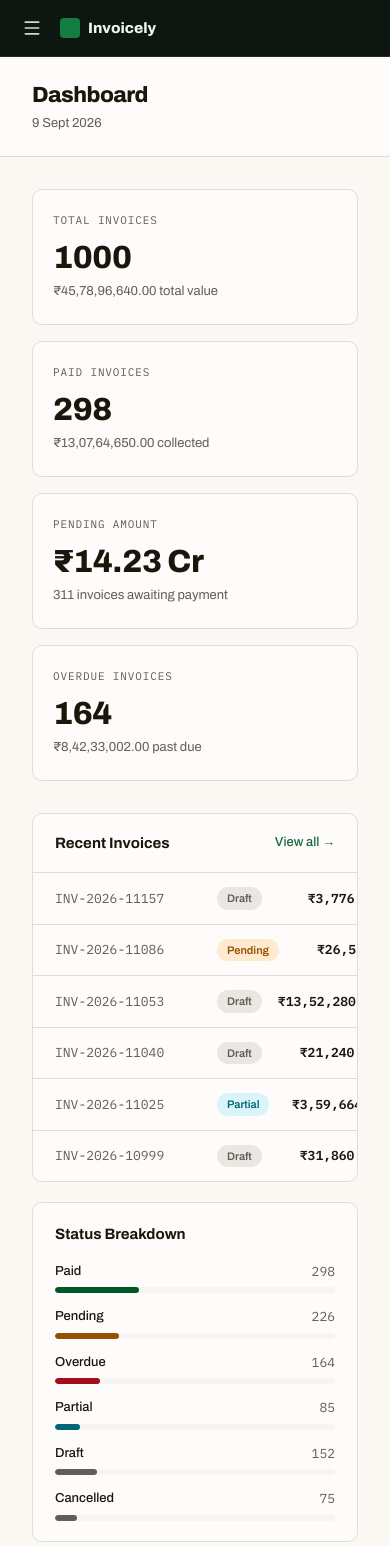
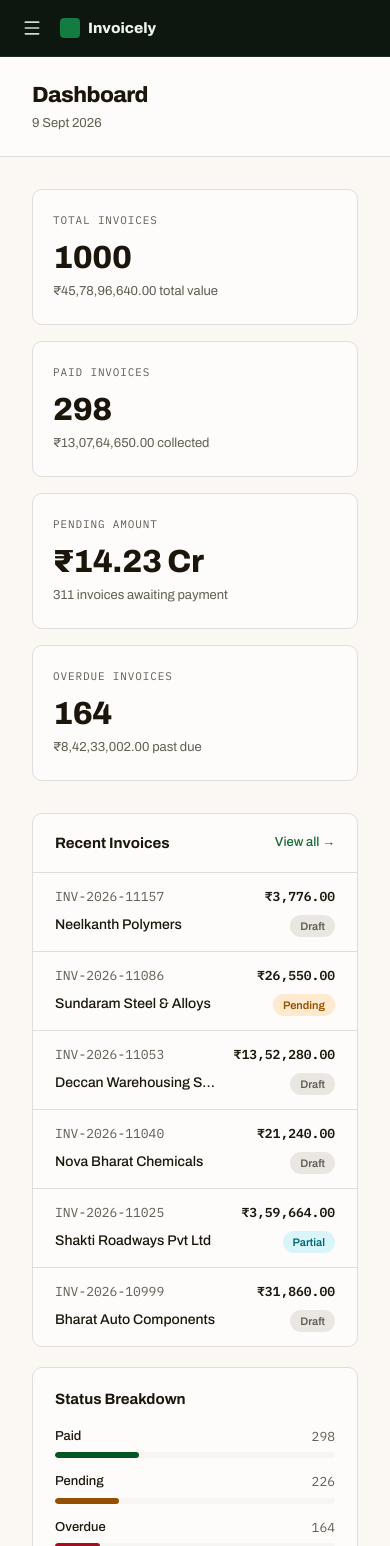
Before and after one commit to thisisfaizanali/ffx-assignment2, a Next.js app: page / in a window 390 px wide. Shown: the top 1546 px of the page. Built offline with nearby package versions, Linux system fonts and the light colour scheme.

Commit message:
fix: stack recent invoice rows on small screens so amounts stay visible

```diff
--- a/src/components/dashboard/recent-invoices.tsx
+++ b/src/components/dashboard/recent-invoices.tsx
@@ -16,23 +16,30 @@ export function RecentInvoices({ invoices }: { invoices: Invoice[] }) {
         </Link>
       </div>
       {invoices.map((inv) => (
+        /**
+         * Two rows on a phone (number + amount, then client + status), one row
+         * from `sm` up. The source order suits the stacked layout; `sm:order-*`
+         * puts the columns back in reading order on wider screens.
+         */
         <Link
           key={inv.id}
           href={`/invoices/${inv.id}`}
-          className="flex items-center gap-4 border-b border-border px-[22px] py-3.5 transition-colors last:border-0 hover:bg-accent"
+          className="grid grid-cols-[1fr_auto] items-center gap-x-4 gap-y-1.5 border-b border-border px-[22px] py-3.5 transition-colors last:border-0 hover:bg-accent sm:flex sm:gap-4"
         >
-          <span className="w-[130px] shrink-0 font-mono text-[13px] text-muted-foreground">
+          <span className="min-w-0 truncate font-mono text-[13px] text-muted-foreground sm:order-1 sm:w-[130px] sm:shrink-0">
             {inv.number}
           </span>
-          <span className="min-w-0 flex-1 truncate text-sm font-medium">
+          <span className="justify-self-end font-mono text-[13px] font-semibold sm:order-5 sm:w-[100px] sm:text-right">
+            {formatCurrency(inv.amount)}
+          </span>
+          <span className="min-w-0 truncate text-sm font-medium sm:order-2 sm:flex-1">
             {inv.client}
           </span>
-          <span className="hidden w-[90px] shrink-0 text-[13px] text-muted-foreground sm:block">
+          <span className="hidden text-[13px] text-muted-foreground sm:order-3 sm:block sm:w-[90px] sm:shrink-0">
             {formatDate(inv.issueDate)}
           </span>
-          <StatusBadge status={inv.status} />
-          <span className="w-[100px] shrink-0 text-right font-mono text-[13px] font-semibold">
-            {formatCurrency(inv.amount)}
+          <span className="justify-self-end sm:order-4">
+            <StatusBadge status={inv.status} />
           </span>
         </Link>
       ))}
```
